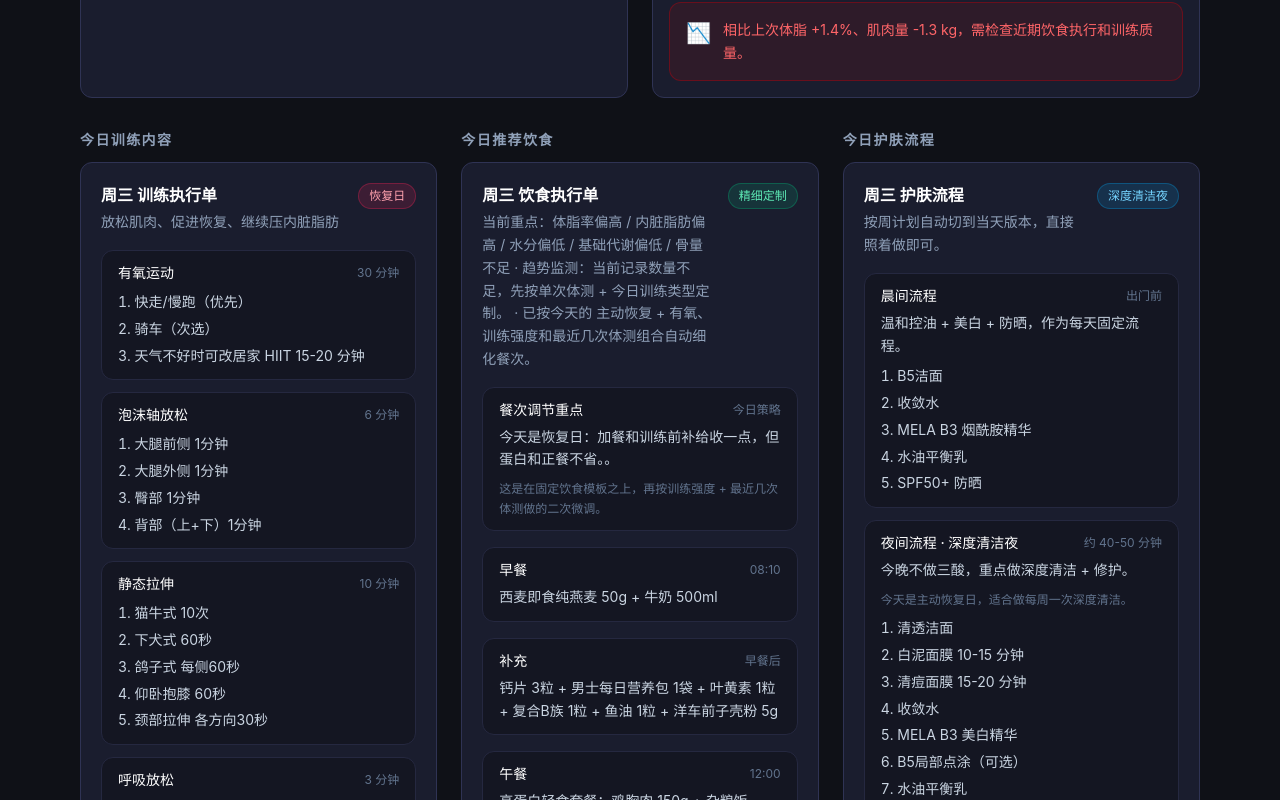
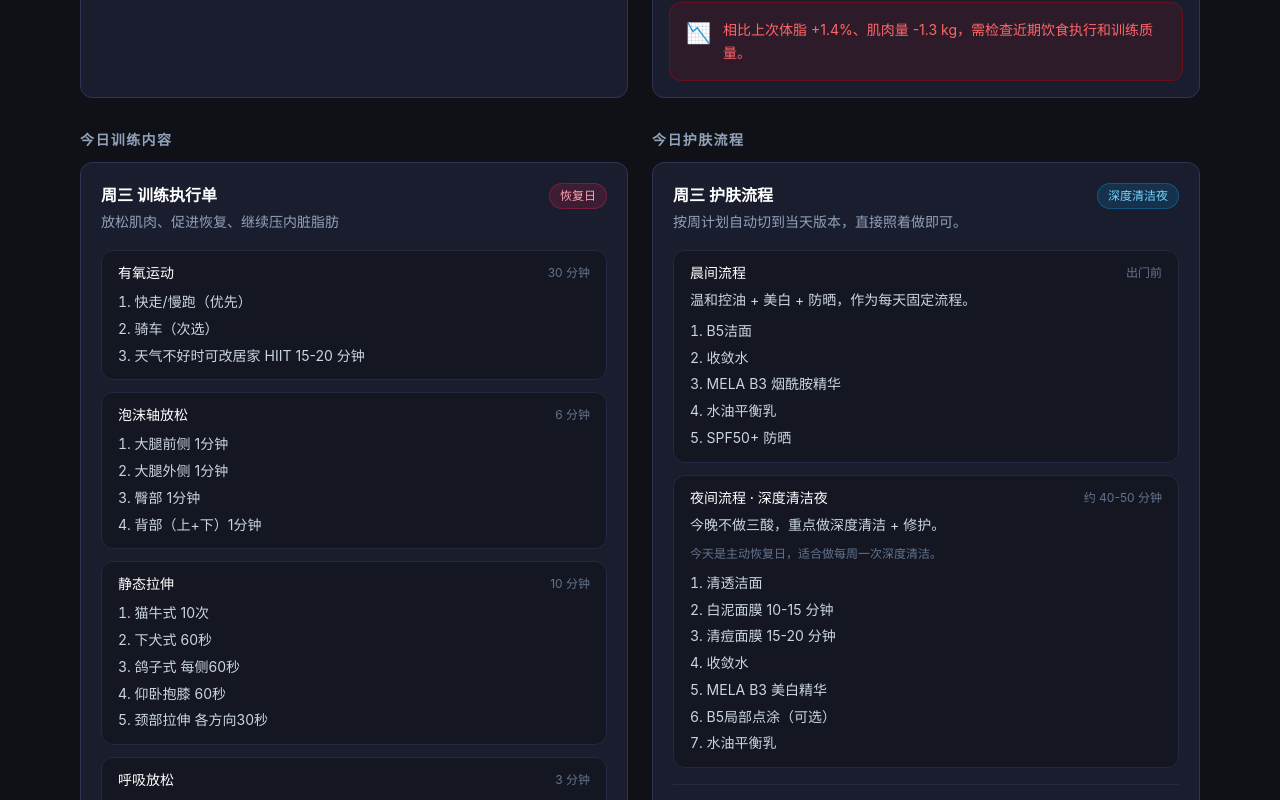
Before and after one commit to hc-xshh/body-dashboard, a React (Vite) app: page / in a window 1280 px wide. Shown: the part 1220-2020 px from the top of the page. Built offline with nearby package versions, Linux system fonts and the light colour scheme.

Commit message:
feat: rebalance daily action panel layout

```diff
--- a/src/App.jsx
+++ b/src/App.jsx
@@ -102,7 +102,7 @@ export default function App() {
           </div>
         </section>
 
-        <section className="grid xl:grid-cols-3 gap-6 items-stretch">
+        <section className="grid lg:grid-cols-2 gap-6 items-stretch">
           <div className="flex flex-col">
             <h2 className="text-sm font-semibold text-slate-400 uppercase tracking-widest mb-3">今日训练内容</h2>
             <DailyPlanPanel
@@ -119,17 +119,6 @@ export default function App() {
             />
           </div>
           <div className="flex flex-col">
-            <h2 className="text-sm font-semibold text-slate-400 uppercase tracking-widest mb-3">今日推荐饮食</h2>
-            <DailyPlanPanel
-              title={`${todayLabel} 饮食执行单`}
-              subtitle={dietPlan.subtitle}
-              items={dietPlan.items}
-              reminders={dietPlan.reminders}
-              badge={dietPlan.badge}
-              accent="emerald"
-            />
-          </div>
-          <div className="flex flex-col">
             <h2 className="text-sm font-semibold text-slate-400 uppercase tracking-widest mb-3">今日护肤流程</h2>
             <DailyPlanPanel
               title={`${todayLabel} 护肤流程`}
@@ -139,6 +128,20 @@ export default function App() {
               badge={skincarePlan.evening.theme}
               accent="sky"
               compact
+            />
+          </div>
+        </section>
+
+        <section>
+          <div className="flex flex-col">
+            <h2 className="text-sm font-semibold text-slate-400 uppercase tracking-widest mb-3">今日推荐饮食</h2>
+            <DailyPlanPanel
+              title={`${todayLabel} 饮食执行单`}
+              subtitle={dietPlan.subtitle}
+              items={dietPlan.items}
+              reminders={dietPlan.reminders}
+              badge={dietPlan.badge}
+              accent="emerald"
             />
           </div>
         </section>
```
